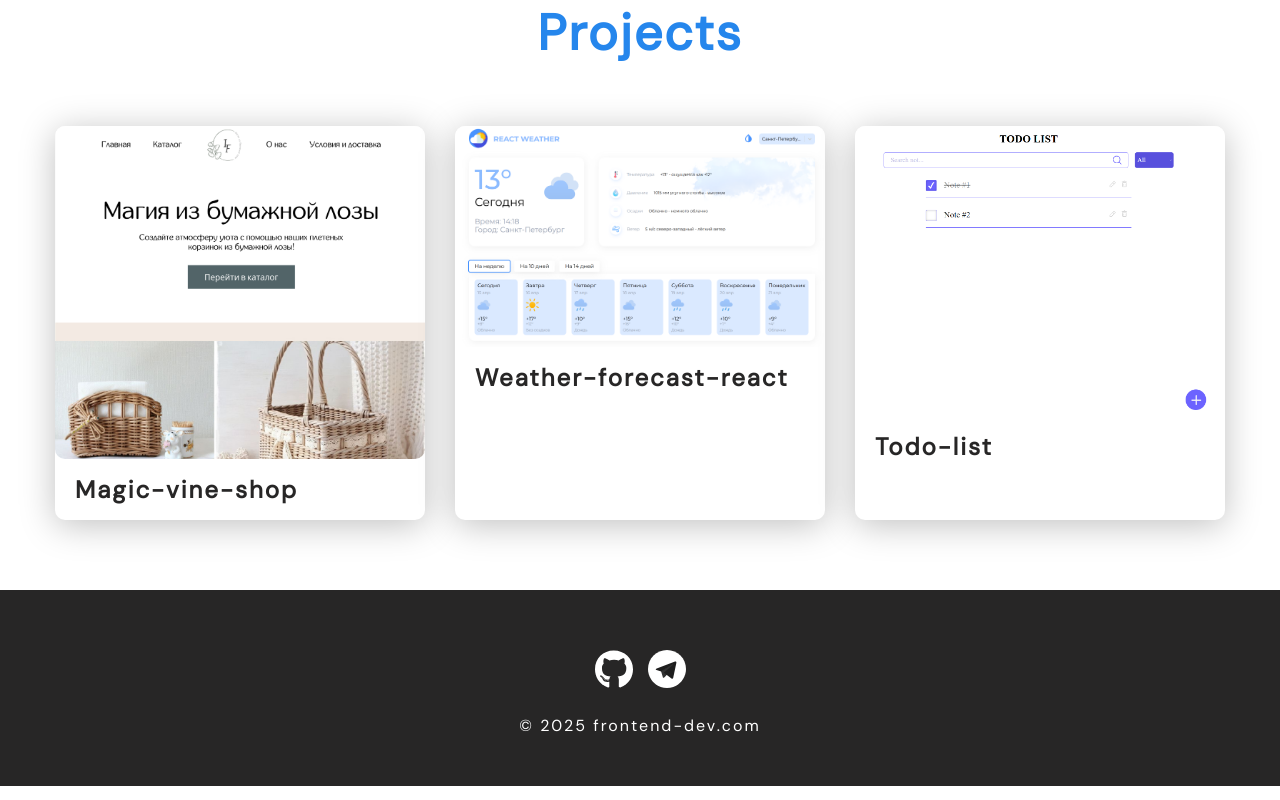
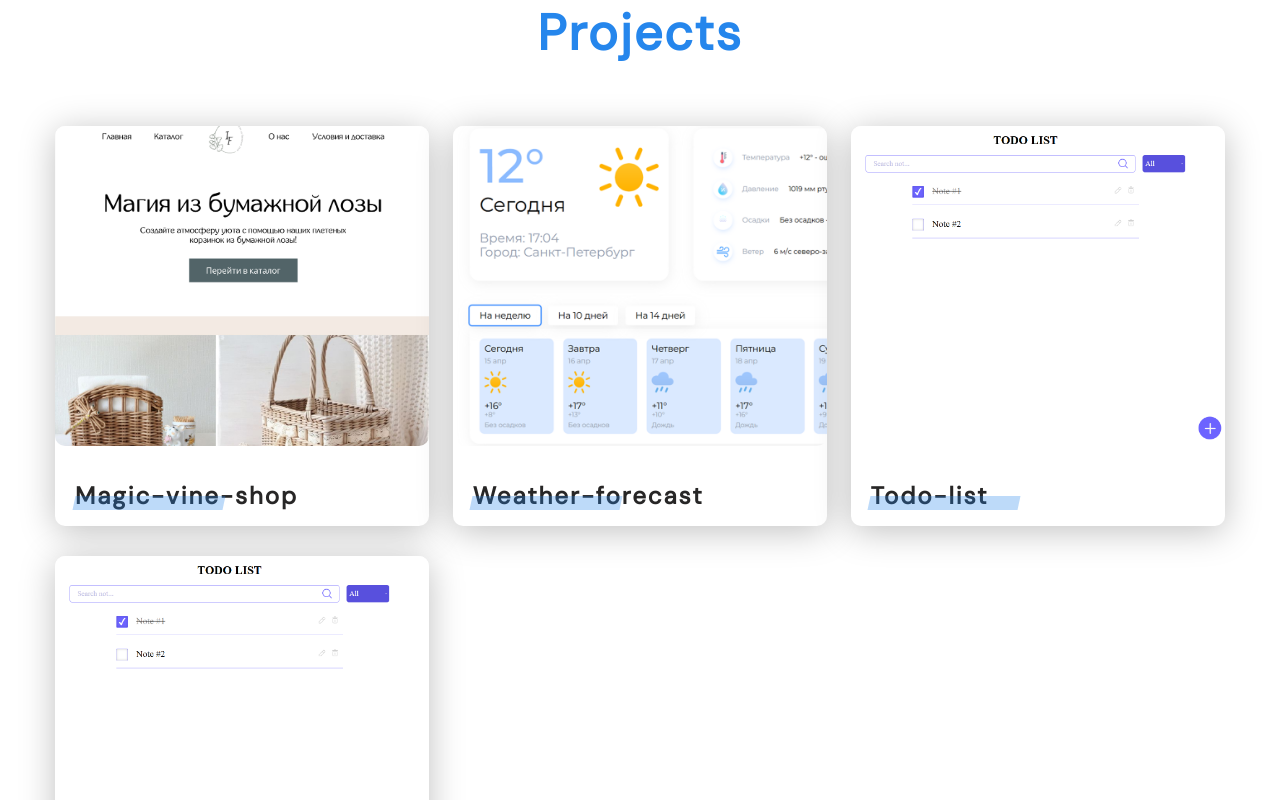
Before and after one commit to TatyanaFilippova/portfolio-react, a React (Create React App) app: page / in a window 1280 px wide. Shown: the part 840-1640 px from the top of the page. Built offline with nearby package versions, Linux system fonts and the light colour scheme.

Commit message:
добавила страницы skills и project

```diff
--- a/src/components/project/Project.js
+++ b/src/components/project/Project.js
@@ -3,7 +3,7 @@ import "./style.css";
 const Project = ({ title, img }) => {
   return (
     <li className="project">
-      <a href="./project-page.html">
+      <a href="./project-page.html" className="wrapper">
         <img src={img} alt="Project img" className="project__img" />
         <h3 className="project__title">{title}</h3>
       </a>
--- a/src/components/project/style.css
+++ b/src/components/project/style.css
@@ -1,12 +1,15 @@
 .project {
-  max-width: 370px;
+  width: 32%;
   background-color: var(--white);
   box-shadow: 0 5px 35px 0 rgba(0, 0, 0, 0.25);
   border-radius: 10px;
+  height: 400px;
 }
 
 .project__img {
   border-radius: 10px;
+  height: 80%;
+  object-fit: cover;
 }
 
 .project__title {
@@ -15,4 +18,24 @@
   line-height: 1.3;
   font-weight: 700;
   color: var(--text-color);
+  position: relative;
 }
+
+.project__title::before {
+  content: "";
+  position: absolute;
+  left: 25%;
+  bottom: 16px;
+  width: 150px;
+  height: 14px;
+  transform: skew(-12deg) translateX(-50%);
+  background:  var(--accent);
+  opacity: 0.3;
+  z-index: 1;
+}
+.wrapper {
+  display: flex;
+  flex-direction: column;
+  height: 100%;
+  justify-content: space-between;
+}
--- a/src/helpers/projectsList.js
+++ b/src/helpers/projectsList.js
@@ -1,25 +1,30 @@
-import magicVineShop from "../img/projects/magicVineShop.jpg"
-import todoList from "../img/projects/todoList.png"
-import weather from "../img/projects/weather.png"
-
+import magicVineShop from "../img/projects/magicVineShop.jpg";
+import todoList from "../img/projects/todoList.png";
+import weather from "../img/projects/weather.png";
 
 export const projectsList = [
   {
-        title: 'Magic-vine-shop',
+    title: "Magic-vine-shop",
     img: magicVineShop,
-        skills: 'Skills: React, Node.js',
-        gitHubLink: 'https://github.com/TatyanaFilippova/Magic-vine-shop'
+    skills: "Skills: React, Node.js",
+    gitHubLink: "https://github.com/TatyanaFilippova/Magic-vine-shop",
   },
   {
-        title: 'Weather-forecast-react',
+    title: "Weather-forecast",
     img: weather,
-        skills: 'Skills: React, Node.js',
-        gitHubLink: 'https://github.com/TatyanaFilippova/ weather-forecast-react'
+    skills: "Skills: React, Node.js",
+    gitHubLink: "https://github.com/TatyanaFilippova/ weather-forecast-react",
   },
   {
-        title: 'Todo-list',
+    title: "Todo-list",
     img: todoList,
-        skills: 'Skills: React',
-        gitHubLink: 'https://github.com/TatyanaFilippova/todo-list'
+    skills: "Skills: React",
+    gitHubLink: "https://github.com/TatyanaFilippova/todo-list",
   },
-]
+    {
+        title: "Todo-list",
+        img: todoList,
+        skills: "Skills: React",
+        gitHubLink: "https://github.com/TatyanaFilippova/todo-list",
+    },
+];
--- a/src/styles/main.css
+++ b/src/styles/main.css
@@ -120,8 +120,9 @@ body {
 .projects {
   display: flex;
   flex-wrap: wrap;
-  column-gap: 30px;
+  /*column-gap: 30px;*/
   row-gap: 30px;
+  justify-content: space-between;
 }
 
 
```
Also changed, not shown: src/img/projects/weather.png. Lines whose indentation alone changed are shown as unchanged.
